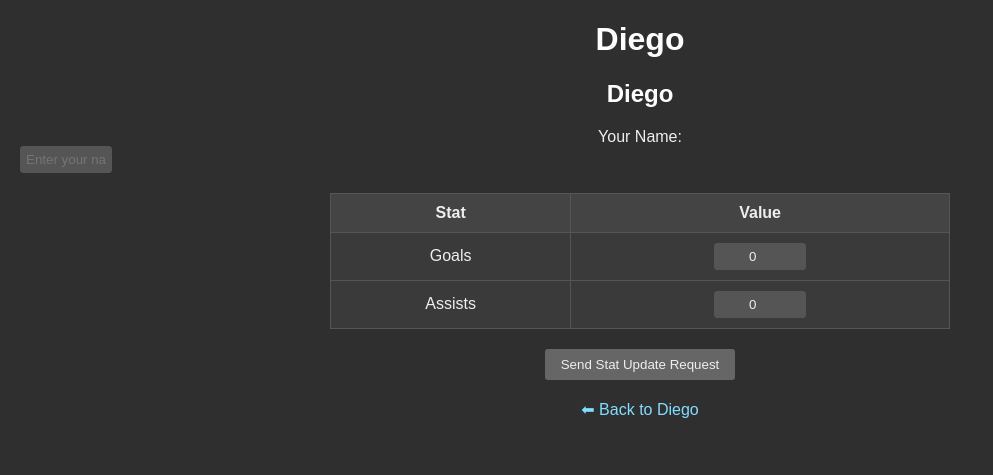
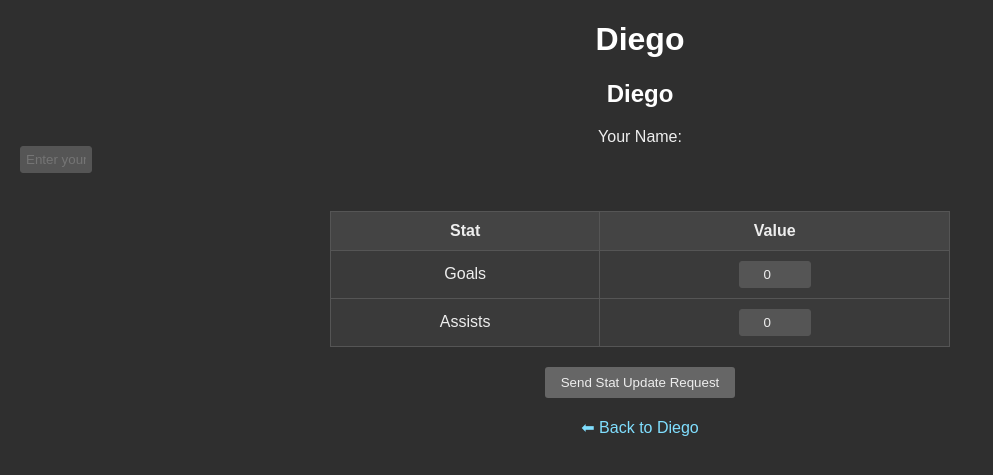
Before and after one commit to zchowscode/League-table-MCchodesfc, a Flask app: page /team/Diego/player/Diego in a window 1280 px wide. Shown: the top 475 px of the page, without its empty margins (0-993 px from the left). Run offline with Flask 3, Linux system fonts and the light colour scheme.

Commit message:
Update player.html

```diff
--- a/templates/player.html
+++ b/templates/player.html
@@ -30,7 +30,7 @@
             background-color: #444;
         }
         input[type="number"], input[type="text"] {
-            width: 80px;
+            width: 60px;
             padding: 5px;
             text-align: center;
             border-radius: 3px;
@@ -65,6 +65,7 @@
             color: #4CAF50;
             text-align: center;
             margin-bottom: 10px;
+            font-weight: bold;
         }
         label {
             display: block;
@@ -77,6 +78,7 @@
     <h1>{{ player.name }}</h1>
     <h2>{{ team.name }}</h2>
 
+    <!-- Flash message -->
     {% with messages = get_flashed_messages() %}
       {% if messages %}
         {% for message in messages %}
@@ -87,7 +89,7 @@
 
     <form method="POST">
         <label>Your Name:</label>
-        <input type="text" name="requester" placeholder="Enter your name" required>
+        <input type="text" name="requester" placeholder="Enter your name" required><br><br>
 
         <table>
             <tr>
@@ -96,11 +98,11 @@
             </tr>
             <tr>
                 <td>Goals</td>
-                <td><input type="number" name="goals" value="{{ player.goals | default(0) }}" min="0"></td>
+                <td><input type="number" name="goals" value="{{ player.goals }}" min="0"></td>
             </tr>
             <tr>
                 <td>Assists</td>
-                <td><input type="number" name="assists" value="{{ player.assists | default(0) }}" min="0"></td>
+                <td><input type="number" name="assists" value="{{ player.assists }}" min="0"></td>
             </tr>
         </table>
 
```
